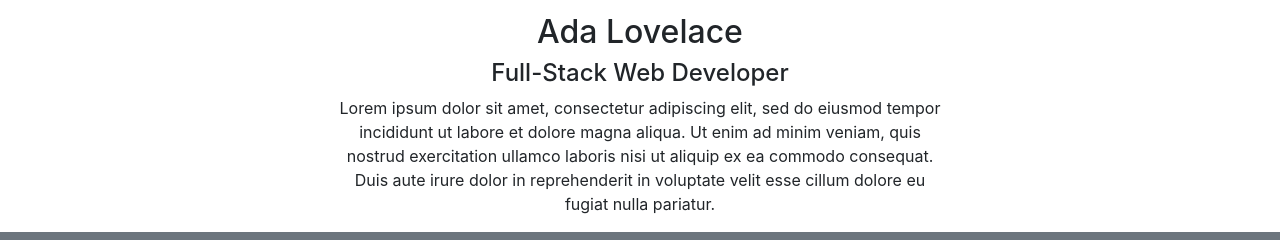
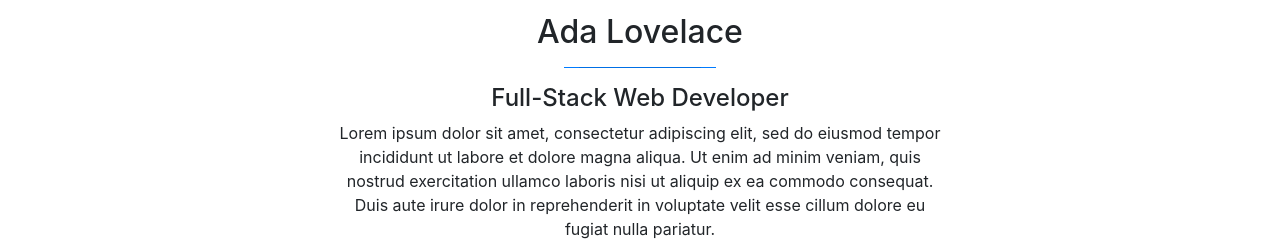
Before and after one commit to gchristianevangelista/stretch-goal-s08, a plain HTML site: page index.html in a window 1280 px wide. Shown: the part 201-441 px from the top of the page. Drawn offline with nearby package versions, Linux system fonts and the light colour scheme.

Commit message:
Add underline after Ada Lovelace

```diff
--- a/index.html
+++ b/index.html
@@ -35,8 +35,8 @@
                     <h2>
                         Ada Lovelace
                     </h2>
-                    <div class="bg-primary">
-
+                    <div class="bg-primary container-fluid w-25">
+                        <hr>
                     </div>
                     <h4>Full-Stack Web Developer</h4>
                 </div>
```
